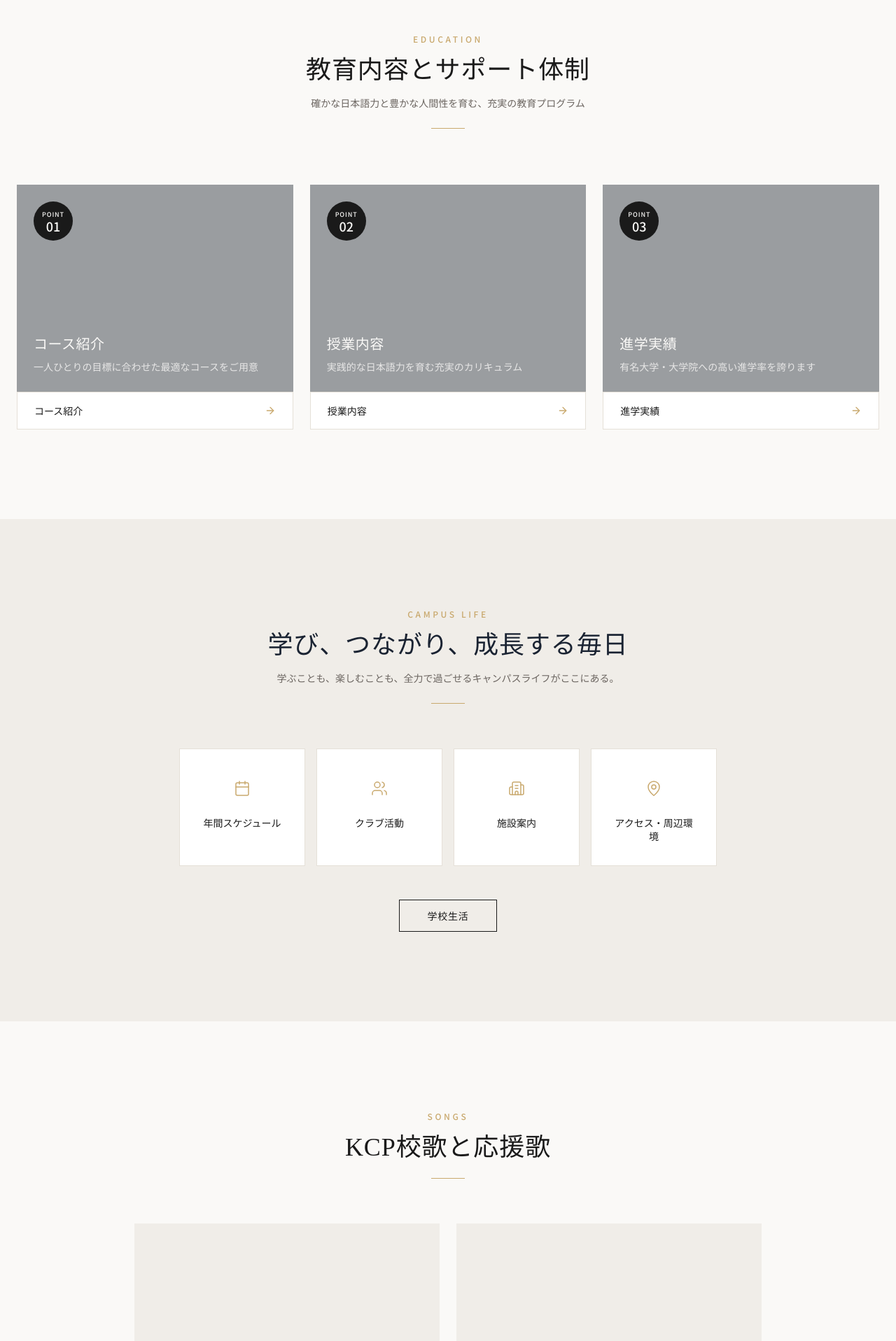
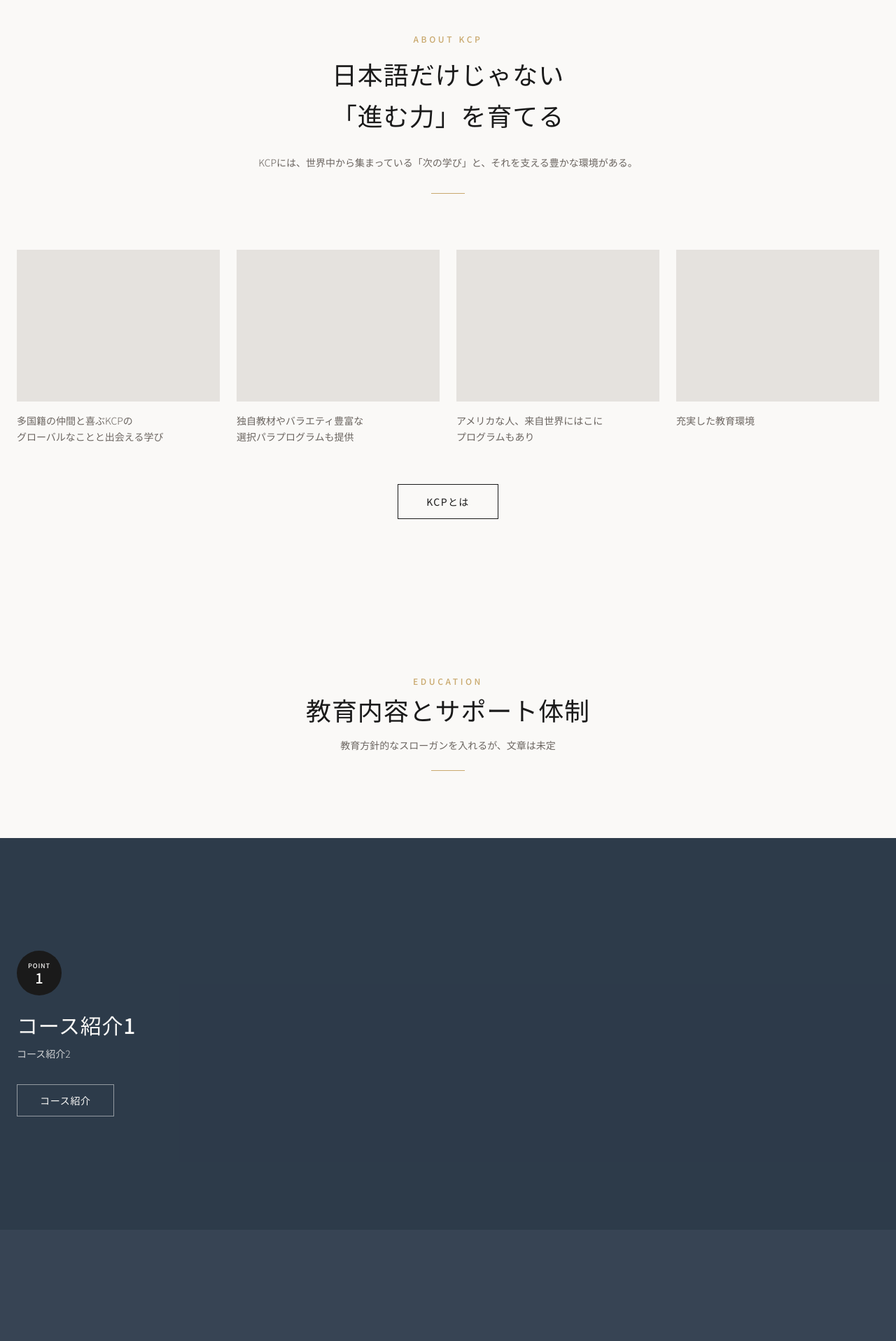
Before and after one commit to Kimschool/v0-website-redesign, a Next.js app: page / in a window 1280 px wide. Shown: the part 880-2797 px from the top of the page at 70% size. Built offline with nearby package versions, Linux system fonts and the light colour scheme.

Commit message:
feat: reorganize main page to match screenshot layout\n\nAdd missing sections and adjust layout to match screenshot.

```diff
--- a/app/page.tsx
+++ b/app/page.tsx
@@ -1,6 +1,8 @@
 import { Header } from "@/components/header"
 import { HeroSection } from "@/components/hero-section"
+import { AboutSection } from "@/components/about-section"
 import { EducationSection } from "@/components/education-section"
+import { AchievementSection } from "@/components/achievement-section"
 import { SchoolLifeSection } from "@/components/school-life-section"
 import { SongsSection } from "@/components/songs-section"
 import { CTASection } from "@/components/cta-section"
@@ -13,7 +15,9 @@ export default function Home() {
       <Header />
       <main>
         <HeroSection />
+        <AboutSection />
         <EducationSection />
+        <AchievementSection />
         <SchoolLifeSection />
         <SongsSection />
         <CTASection />
--- /dev/null
+++ b/components/about-section.tsx
@@ -0,0 +1,71 @@
+import Link from "next/link"
+import { ArrowRight } from "lucide-react"
+
+const features = [
+  {
+    title: "多国籍の仲間と喜ぶKCPの\nグローバルなことと出会える学び",
+    description: "",
+  },
+  {
+    title: "独自教材やバラエティ豊富な\n選択パラプログラムも提供",
+    description: "",
+  },
+  {
+    title: "アメリカな人、来自世界にはこに\nプログラムもあり",
+    description: "",
+  },
+  {
+    title: "充実した教育環境",
+    description: "",
+  },
+]
+
+export function AboutSection() {
+  return (
+    <section id="about" className="py-24 lg:py-32 bg-background">
+      <div className="mx-auto max-w-7xl px-6">
+        {/* Section heading */}
+        <div className="text-center mb-20">
+          <p className="text-xs tracking-[0.3em] uppercase text-accent font-medium mb-4">About KCP</p>
+          <h2 className="font-serif text-3xl md:text-4xl font-medium text-foreground tracking-wide leading-relaxed">
+            {"日本語だけじゃない"}
+            <br />
+            {"「進む力」を育てる"}
+          </h2>
+          <p className="mt-6 text-sm font-light text-muted-foreground max-w-2xl mx-auto leading-relaxed">
+            {"KCPには、世界中から集まっている「次の学び」と、それを支える豊かな環境がある。"}
+          </p>
+          <div className="mt-8 w-12 h-px bg-accent mx-auto" />
+        </div>
+
+        {/* Feature cards - 4 columns */}
+        <div className="grid grid-cols-1 sm:grid-cols-2 lg:grid-cols-4 gap-6">
+          {features.map((feature, index) => (
+            <div key={index} className="group">
+              {/* Image placeholder */}
+              <div className="aspect-[4/3] bg-muted relative overflow-hidden">
+                <div className="absolute inset-0 bg-[#1a2332]/5 group-hover:bg-[#1a2332]/10 transition-colors" />
+              </div>
+              {/* Text */}
+              <div className="mt-4">
+                <p className="text-sm font-light text-muted-foreground leading-relaxed whitespace-pre-line">
+                  {feature.title}
+                </p>
+              </div>
+            </div>
+          ))}
+        </div>
+
+        {/* CTA Button */}
+        <div className="text-center mt-14">
+          <Link
+            href="#about-detail"
+            className="inline-flex items-center gap-3 px-10 py-3.5 border border-foreground text-foreground text-sm tracking-widest hover:bg-foreground hover:text-background transition-all"
+          >
+            {"KCPとは"}
+          </Link>
+        </div>
+      </div>
+    </section>
+  )
+}
--- /dev/null
+++ b/components/achievement-section.tsx
@@ -0,0 +1,110 @@
+"use client"
+
+import Link from "next/link"
+
+export function AchievementSection() {
+  return (
+    <section className="py-24 lg:py-32 bg-[#3d7ea6] text-[#faf9f7]">
+      <div className="mx-auto max-w-7xl px-6">
+        <div className="grid grid-cols-1 lg:grid-cols-2 gap-16 items-center">
+          {/* Left side - text content */}
+          <div>
+            {/* Point badge */}
+            <div className="flex flex-col items-center justify-center w-16 h-16 rounded-full bg-foreground mb-8">
+              <span className="text-[9px] tracking-widest uppercase text-[#faf9f7] font-medium">
+                POINT
+              </span>
+              <span className="text-xl font-medium text-[#faf9f7] leading-none">3</span>
+            </div>
+            <h3 className="text-2xl lg:text-3xl font-medium text-[#faf9f7] tracking-wide mb-3">
+              {"進学実績1"}
+            </h3>
+            <p className="text-sm font-light text-[#faf9f7]/80 leading-relaxed mb-8">
+              {"進学実績2"}
+            </p>
+            <Link
+              href="#results"
+              className="inline-flex items-center gap-3 px-8 py-3 border border-[#faf9f7]/50 text-[#faf9f7] text-sm tracking-wider hover:bg-[#faf9f7]/10 transition-all"
+            >
+              {"進学実績"}
+            </Link>
+          </div>
+
+          {/* Right side - Donut chart */}
+          <div className="flex flex-col items-center">
+            <div className="relative w-64 h-64 lg:w-72 lg:h-72">
+              <svg viewBox="0 0 200 200" className="w-full h-full -rotate-90">
+                {/* Background circle */}
+                <circle
+                  cx="100"
+                  cy="100"
+                  r="70"
+                  fill="none"
+                  stroke="#faf9f7"
+                  strokeWidth="30"
+                  opacity="0.1"
+                />
+                {/* 進学 50% - green */}
+                <circle
+                  cx="100"
+                  cy="100"
+                  r="70"
+                  fill="none"
+                  stroke="#5b8a72"
+                  strokeWidth="30"
+                  strokeDasharray="219.91 219.91"
+                  strokeDashoffset="0"
+                />
+                {/* その他 40% - warm gold */}
+                <circle
+                  cx="100"
+                  cy="100"
+                  r="70"
+                  fill="none"
+                  stroke="#c9a96e"
+                  strokeWidth="30"
+                  strokeDasharray="175.93 263.89"
+                  strokeDashoffset="-219.91"
+                />
+                {/* 就職 10% - coral */}
+                <circle
+                  cx="100"
+                  cy="100"
+                  r="70"
+                  fill="none"
+                  stroke="#d4726a"
+                  strokeWidth="30"
+                  strokeDasharray="43.98 395.84"
+                  strokeDashoffset="-395.84"
+                />
+              </svg>
+              {/* Center label */}
+              <div className="absolute inset-0 flex flex-col items-center justify-center">
+                <span className="text-sm font-light text-[#faf9f7]/70 tracking-wider">{"進学実績"}</span>
+              </div>
+              {/* Percentage labels */}
+              <div className="absolute top-2 right-4 text-sm font-medium text-[#faf9f7]">50%</div>
+              <div className="absolute top-2 left-4 text-sm font-medium text-[#faf9f7]">40%</div>
+              <div className="absolute bottom-8 left-8 text-sm font-medium text-[#faf9f7]">10%</div>
+            </div>
+            {/* Legend */}
+            <div className="flex items-center gap-6 mt-8">
+              <div className="flex items-center gap-2">
+                <span className="w-3 h-3 rounded-sm bg-[#5b8a72]" />
+                <span className="text-sm font-light text-[#faf9f7]/80">{"進学"}</span>
+              </div>
+              <div className="flex items-center gap-2">
+                <span className="w-3 h-3 rounded-sm bg-[#c9a96e]" />
+                <span className="text-sm font-light text-[#faf9f7]/80">{"その他"}</span>
+              </div>
+              <div className="flex items-center gap-2">
+                <span className="w-3 h-3 rounded-sm bg-[#d4726a]" />
+                <span className="text-sm font-light text-[#faf9f7]/80">{"就職"}</span>
+              </div>
+            </div>
+          </div>
+        </div>
+      </div>
+    </section>
+  )
+}
--- a/components/education-section.tsx
+++ b/components/education-section.tsx
@@ -1,87 +1,82 @@
+import Link from "next/link"
 import { ArrowRight } from "lucide-react"
-import Link from "next/link"
-
-const points = [
-  {
-    number: "01",
-    title: "コース紹介",
-    subtitle: "一人ひとりの目標に合わせた最適なコースをご用意",
-    cta: "コース紹介",
-    href: "#courses",
-  },
-  {
-    number: "02",
-    title: "授業内容",
-    subtitle: "実践的な日本語力を育む充実のカリキュラム",
-    cta: "授業内容",
-    href: "#classes",
-  },
-  {
-    number: "03",
-    title: "進学実績",
-    subtitle: "有名大学・大学院への高い進学率を誇ります",
-    cta: "進学実績",
-    href: "#results",
-  },
-]
 
 export function EducationSection() {
   return (
-    <section id="education" className="py-24 lg:py-32 bg-background">
-      <div className="mx-auto max-w-7xl px-6">
+    <section id="education" className="bg-background">
       {/* Section heading */}
-        <div className="text-center mb-20">
+      <div className="py-20 lg:py-24 text-center">
         <p className="text-xs tracking-[0.3em] uppercase text-accent font-medium mb-4">Education</p>
         <h2 className="font-serif text-3xl md:text-4xl font-medium text-foreground tracking-wide text-balance">
           {"教育内容とサポート体制"}
         </h2>
         <p className="mt-4 text-sm font-light text-muted-foreground max-w-lg mx-auto leading-relaxed">
-            {"確かな日本語力と豊かな人間性を育む、充実の教育プログラム"}
+          {"教育方針的なスローガンを入れるが、文章は未定"}
         </p>
         <div className="mt-6 w-12 h-px bg-accent mx-auto" />
       </div>
 
-        {/* Points grid */}
-        <div className="grid grid-cols-1 lg:grid-cols-3 gap-6">
-          {points.map((point) => (
-            <div key={point.number} className="group relative overflow-hidden">
-              {/* Image placeholder */}
-              <div className="aspect-[4/3] bg-muted relative overflow-hidden">
-                <div className="absolute inset-0 bg-primary/40 group-hover:bg-primary/50 transition-colors" />
-
+      {/* POINT 1 - Full width image with left-aligned text */}
+      <div className="relative min-h-[480px] lg:min-h-[560px] overflow-hidden">
+        {/* Image placeholder - full width */}
+        <div className="absolute inset-0 bg-[#3a4a5a]">
+          <div className="absolute inset-0 bg-[#1a2332]/40" />
+        </div>
+        {/* Content - left side */}
+        <div className="relative z-10 mx-auto max-w-7xl px-6 py-16 lg:py-24 flex items-center min-h-[480px] lg:min-h-[560px]">
+          <div className="max-w-md">
             {/* Point badge */}
-                <div className="absolute top-6 left-6 flex flex-col items-center justify-center w-14 h-14 rounded-full bg-foreground">
-                  <span className="text-[9px] tracking-widest uppercase text-primary-foreground font-medium">
+            <div className="flex flex-col items-center justify-center w-16 h-16 rounded-full bg-foreground mb-6">
+              <span className="text-[9px] tracking-widest uppercase text-[#faf9f7] font-medium">
                 POINT
               </span>
-                  <span className="text-lg font-medium text-primary-foreground leading-none">
-                    {point.number}
-                  </span>
+              <span className="text-xl font-medium text-[#faf9f7] leading-none">1</span>
             </div>
-
-                {/* Content over image */}
-                <div className="absolute bottom-0 left-0 right-0 p-6">
-                  <h3 className="text-xl font-medium text-primary-foreground tracking-wide">
-                    {point.title}
+            <h3 className="text-2xl lg:text-3xl font-medium text-[#faf9f7] tracking-wide mb-3">
+              {"コース紹介1"}
             </h3>
-                  <p className="mt-2 text-sm font-light text-primary-foreground/80 leading-relaxed">
-                    {point.subtitle}
+            <p className="text-sm font-light text-[#faf9f7]/80 leading-relaxed mb-8">
+              {"コース紹介2"}
             </p>
+            <Link
+              href="#courses"
+              className="inline-flex items-center gap-3 px-8 py-3 border border-[#faf9f7]/50 text-[#faf9f7] text-sm tracking-wider hover:bg-[#faf9f7]/10 transition-all"
+            >
+              {"コース紹介"}
+            </Link>
+          </div>
         </div>
       </div>
 
-              {/* CTA button */}
+      {/* POINT 2 - Full width image with right-aligned text */}
+      <div className="relative min-h-[480px] lg:min-h-[560px] overflow-hidden">
+        {/* Image placeholder */}
+        <div className="absolute inset-0 bg-[#4a5a6a]">
+          <div className="absolute inset-0 bg-[#1a2332]/40" />
+        </div>
+        {/* Content - right side */}
+        <div className="relative z-10 mx-auto max-w-7xl px-6 py-16 lg:py-24 flex items-center justify-end min-h-[480px] lg:min-h-[560px]">
+          <div className="max-w-md text-right">
+            {/* Point badge */}
+            <div className="flex flex-col items-center justify-center w-16 h-16 rounded-full bg-foreground mb-6 ml-auto">
+              <span className="text-[9px] tracking-widest uppercase text-[#faf9f7] font-medium">
+                POINT
+              </span>
+              <span className="text-xl font-medium text-[#faf9f7] leading-none">2</span>
+            </div>
+            <h3 className="text-2xl lg:text-3xl font-medium text-[#faf9f7] tracking-wide mb-3">
+              {"授業内容1"}
+            </h3>
+            <p className="text-sm font-light text-[#faf9f7]/80 leading-relaxed mb-8">
+              {"授業内容2"}
+            </p>
             <Link
-                href={point.href}
-                className="flex items-center justify-between px-6 py-4 bg-card border border-border group-hover:border-accent transition-colors"
+              href="#classes"
+              className="inline-flex items-center gap-3 px-8 py-3 border border-[#faf9f7]/50 text-[#faf9f7] text-sm tracking-wider hover:bg-[#faf9f7]/10 transition-all"
             >
-                <span className="text-sm font-light text-foreground">
-                  {point.cta}
-                </span>
-                <ArrowRight className="h-4 w-4 text-accent group-hover:translate-x-1 transition-transform" />
+              {"授業内容"}
             </Link>
           </div>
-          ))}
         </div>
       </div>
     </section>
--- a/components/school-life-section.tsx
+++ b/components/school-life-section.tsx
@@ -10,12 +10,12 @@ const items = [
 
 export function SchoolLifeSection() {
   return (
-    <section id="school-life" className="py-24 lg:py-32 bg-secondary">
+    <section id="school-life" className="py-24 lg:py-32 bg-background">
       <div className="mx-auto max-w-7xl px-6">
         {/* Section heading */}
         <div className="text-center mb-16">
           <p className="text-xs tracking-[0.3em] uppercase text-accent font-medium mb-4">Campus Life</p>
-          <h2 className="font-serif text-3xl md:text-4xl font-medium text-secondary-foreground tracking-wide text-balance">
+          <h2 className="font-serif text-3xl md:text-4xl font-medium text-foreground tracking-wide text-balance">
             {"学び、つながり、成長する毎日"}
           </h2>
           <p className="mt-4 text-sm font-light text-muted-foreground max-w-lg mx-auto leading-relaxed">
@@ -43,10 +43,10 @@ export function SchoolLifeSection() {
         </div>
 
         {/* CTA */}
-        <div className="text-center mt-12">
+        <div className="text-center mt-14">
           <Link
             href="#school-life-detail"
-            className="inline-flex items-center gap-2 px-10 py-3 border border-foreground text-foreground text-sm font-light tracking-wider hover:bg-foreground hover:text-background transition-colors"
+            className="inline-flex items-center gap-2 px-10 py-3.5 border border-foreground text-foreground text-sm tracking-widest hover:bg-foreground hover:text-background transition-colors"
           >
             {"学校生活"}
           </Link>
--- a/components/songs-section.tsx
+++ b/components/songs-section.tsx
@@ -1,6 +1,6 @@
 export function SongsSection() {
   return (
-    <section className="py-24 lg:py-32 bg-background">
+    <section className="py-24 lg:py-32 bg-secondary">
       <div className="mx-auto max-w-7xl px-6">
         {/* Section heading */}
         <div className="text-center mb-16">
@@ -12,34 +12,34 @@ export function SongsSection() {
         </div>
 
         {/* Two cards */}
-        <div className="grid grid-cols-1 md:grid-cols-2 gap-6 max-w-4xl mx-auto">
+        <div className="grid grid-cols-1 md:grid-cols-2 gap-8 max-w-4xl mx-auto">
           {/* School Song */}
-          <div className="group">
-            <div className="overflow-hidden">
-              {/* Image placeholder */}
-              <div className="aspect-[16/10] bg-muted" aria-label="校歌 image placeholder" />
-            </div>
-            <div className="mt-4">
+          <div className="group bg-card border border-border overflow-hidden hover:border-accent transition-colors">
+            <div className="px-6 pt-6 pb-4">
               <h3 className="text-lg font-medium text-foreground tracking-wide">
                 {"校歌「今ここに」"}
               </h3>
-              <p className="mt-1 text-sm font-light text-muted-foreground">
+            </div>
+            {/* Image placeholder */}
+            <div className="aspect-[16/10] bg-muted" aria-label="School song image placeholder" />
+            <div className="px-6 py-4">
+              <p className="text-sm font-light text-muted-foreground text-center">
                 {"「今ここに」"}
               </p>
             </div>
           </div>
 
           {/* Cheering Song */}
-          <div className="group">
-            <div className="overflow-hidden">
-              {/* Image placeholder */}
-              <div className="aspect-[16/10] bg-muted" aria-label="応援歌 image placeholder" />
-            </div>
-            <div className="mt-4">
+          <div className="group bg-card border border-border overflow-hidden hover:border-accent transition-colors">
+            <div className="px-6 pt-6 pb-4">
               <h3 className="text-lg font-medium text-foreground tracking-wide">
                 {"応援歌「そらとほしと」"}
               </h3>
-              <p className="mt-1 text-sm font-light text-muted-foreground">
+            </div>
+            {/* Image placeholder */}
+            <div className="aspect-[16/10] bg-muted" aria-label="Cheering song image placeholder" />
+            <div className="px-6 py-4">
+              <p className="text-sm font-light text-muted-foreground text-center">
                 {"「そらとほしと」"}
               </p>
             </div>
```
Also changed, not shown: components/cta-section.tsx (+11 -5 lines), components/footer.tsx (+18 -16 lines), components/hero-section.tsx (+18 -7 lines), 1 other file (tests, documents, lock files or other folders). Lines whose indentation alone changed are shown as unchanged.
